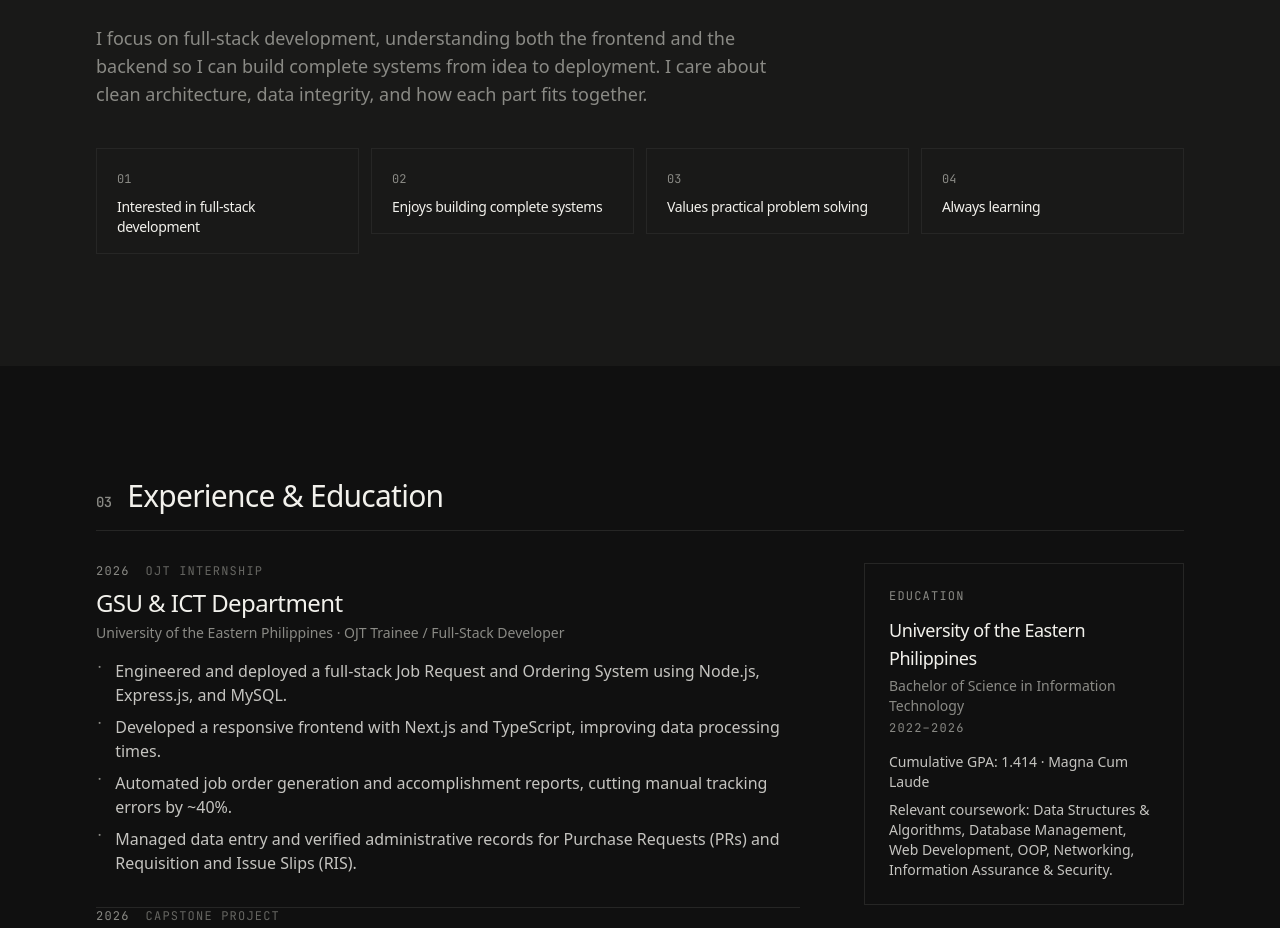
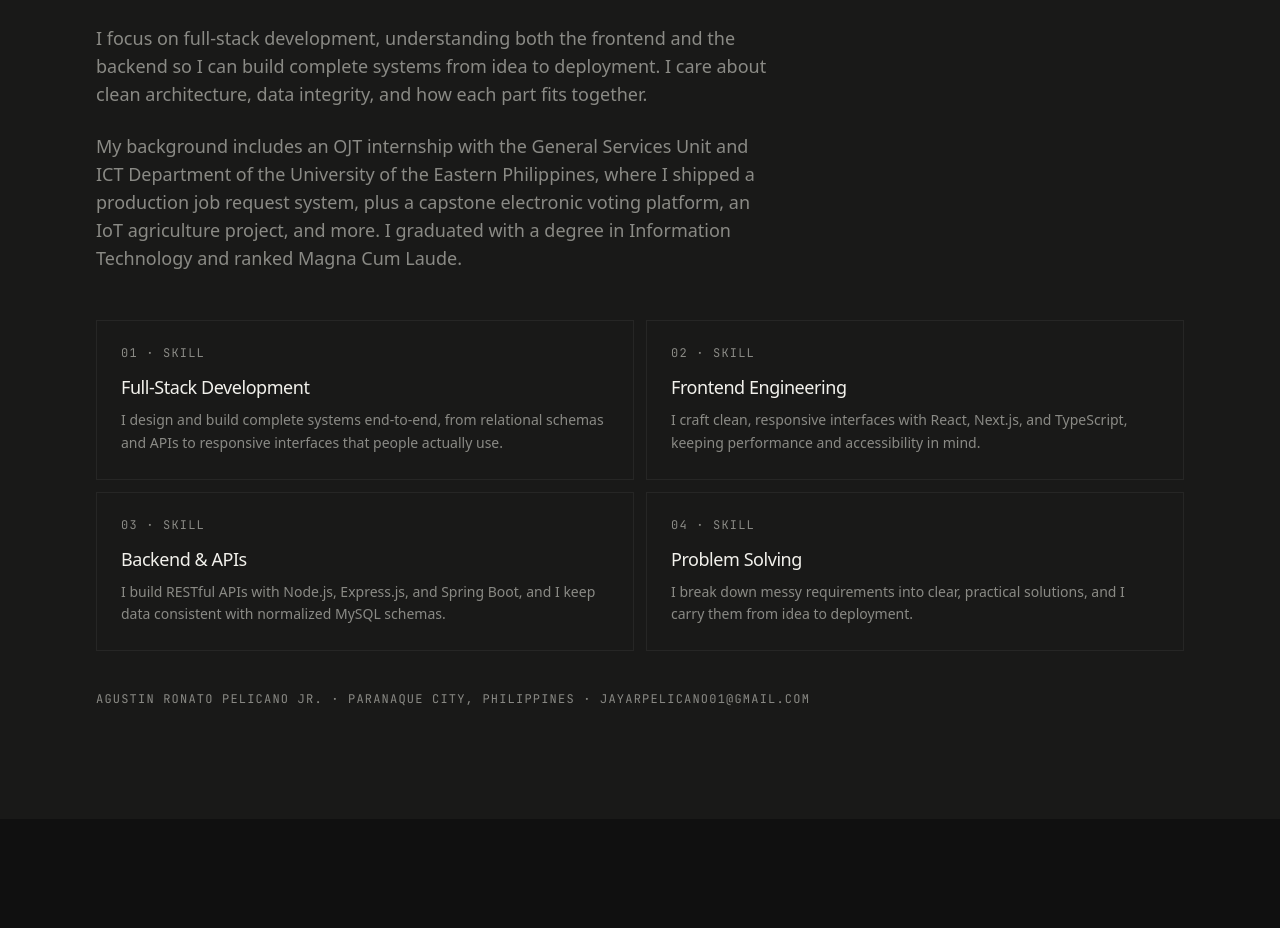
Before and after one commit to jayarpelicano01/jayaruuu_, a Next.js app: page / in a window 1280 px wide. Shown: the part 3823-4751 px from the top of the page. Built offline with nearby package versions, Linux system fonts and the light colour scheme.

Commit message:
feat: expand About section with skill-aligned cards

```diff
--- a/components/about/about.tsx
+++ b/components/about/about.tsx
@@ -1,11 +1,28 @@
 import SectionHeading from "@/components/ui/section-heading";
 import Reveal from "@/components/ui/reveal";
+import { site } from "@/data/site";
 
-const values = [
-  "Interested in full-stack development",
-  "Enjoys building complete systems",
-  "Values practical problem solving",
-  "Always learning",
+const skills = [
+  {
+    name: "Full-Stack Development",
+    description:
+      "I design and build complete systems end-to-end, from relational schemas and APIs to responsive interfaces that people actually use.",
+  },
+  {
+    name: "Frontend Engineering",
+    description:
+      "I craft clean, responsive interfaces with React, Next.js, and TypeScript, keeping performance and accessibility in mind.",
+  },
+  {
+    name: "Backend & APIs",
+    description:
+      "I build RESTful APIs with Node.js, Express.js, and Spring Boot, and I keep data consistent with normalized MySQL schemas.",
+  },
+  {
+    name: "Problem Solving",
+    description:
+      "I break down messy requirements into clear, practical solutions, and I carry them from idea to deployment.",
+  },
 ];
 
 export default function About() {
@@ -32,20 +49,40 @@ export default function About() {
           </p>
         </Reveal>
 
-        <div className="mt-10 grid gap-3 sm:grid-cols-2 lg:grid-cols-4">
-          {values.map((item, i) => (
-            <Reveal key={item} delay={0.05 * i}>
-              <div className="border border-line px-5 py-4">
-                <span className="font-mono text-xs text-muted">
-                  {String(i + 1).padStart(2, "0")}
+        <Reveal delay={0.2}>
+          <p className="mt-6 max-w-2xl text-lg text-muted">
+            My background includes an OJT internship with the General Services
+            Unit and ICT Department of the University of the Eastern
+            Philippines, where I shipped a production job request system, plus
+            a capstone electronic voting platform, an IoT agriculture project,
+            and more. I graduated with a degree in Information Technology and
+            ranked Magna Cum Laude.
+          </p>
+        </Reveal>
+
+        <div className="mt-12 grid gap-3 sm:grid-cols-2">
+          {skills.map((skill, i) => (
+            <Reveal key={skill.name} delay={0.05 * i}>
+              <div className="flex h-full flex-col border border-line p-6">
+                <span className="font-mono text-xs uppercase tracking-widest text-muted">
+                  {String(i + 1).padStart(2, "0")} · Skill
                 </span>
-                <h3 className="mt-2 text-sm font-medium tracking-tight">
-                  {item}
+                <h3 className="mt-3 text-lg font-medium tracking-tight">
+                  {skill.name}
                 </h3>
+                <p className="mt-2 text-sm leading-relaxed text-muted">
+                  {skill.description}
+                </p>
               </div>
             </Reveal>
           ))}
         </div>
+
+        <Reveal delay={0.2}>
+          <p className="mt-10 font-mono text-xs uppercase tracking-widest text-muted">
+            {site.fullName} · {site.city} · {site.email}
+          </p>
+        </Reveal>
       </div>
     </section>
   );
```
